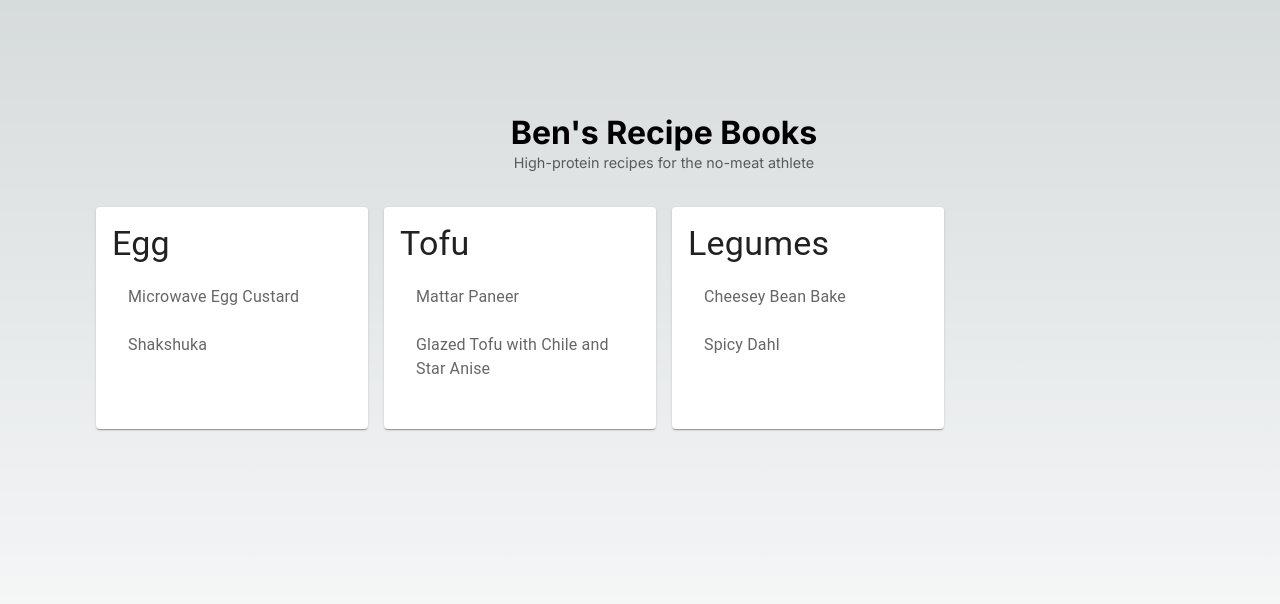
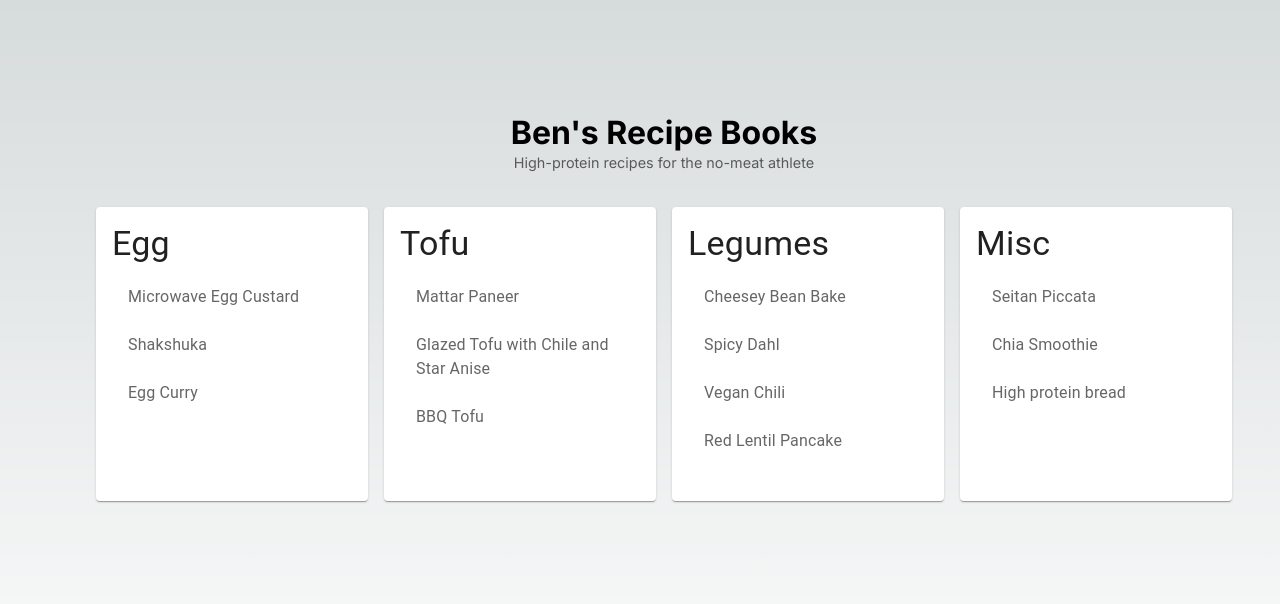
Before and after one commit to timoclesc/bens-recipe-book, a Next.js app: page / in a window 1280 px wide. Shown: the top 604 px of the page. Built offline with nearby package versions, Linux system fonts and the light colour scheme.

Commit message:
Add more recipes

```diff
--- a/components/RecipeCard/RecipeCard.tsx
+++ b/components/RecipeCard/RecipeCard.tsx
@@ -3,7 +3,7 @@ import Card from '@mui/material/Card';
 import CardMedia from '@mui/material/CardMedia';
 import CardContent from '@mui/material/CardContent';
 import Typography from '@mui/material/Typography';
-import { Recipe } from 'schema-dts';
+import { Recipe, ImageObject  } from 'schema-dts';
 import styles from './RecipeCard.module.css';
 
 import dayjs from 'dayjs';
@@ -18,6 +18,22 @@ type Props = {
   url: string;
 }
 
+function getImageSrc (image: string | ImageObject[] | object ): string {
+  if (typeof image === 'string') {
+    return image;
+  }
+
+  if ( Array.isArray(image) && typeof image[image.length - 1] === 'string') {
+    return image[image.length - 1];
+  }
+
+  if ( Array.isArray(image) && typeof image[image.length - 1] === 'object') {
+    return image[image.length -1].url;
+  }
+
+  return '';
+}
+
 export const RecipeCard:FC<Props> = ({
     recipe,
     url
@@ -27,7 +43,7 @@ export const RecipeCard:FC<Props> = ({
       { recipe.image ?
       <CardMedia
         sx={{ aspectRatio: 1.3 }}
-        image={ Array.isArray(recipe.image) ? recipe.image[recipe.image.length - 1] : recipe.image}
+        image={getImageSrc(recipe.image)}
         title=""
       />
         : undefined }
--- a/src/app/page.tsx
+++ b/src/app/page.tsx
@@ -16,7 +16,11 @@ const eggs: RecipeLinkType[] = [
   {
     name: 'Shakshuka',
     url: 'https://cooking.nytimes.com/recipes/1014721-shakshuka-with-feta',
-  }
+  },
+  {
+    name: 'Egg Curry',
+    url: 'https://cooking.nytimes.com/recipes/1020912-egg-curry'
+  },
 ];
 
 const tofu: RecipeLinkType[] = [
@@ -27,10 +31,14 @@ const tofu: RecipeLinkType[] = [
   {
     name: 'Glazed Tofu with Chile and Star Anise',
     url: 'https://cooking.nytimes.com/recipes/1022167-glazed-tofu-with-chile-and-star-anise'
+  },
+  {
+    name: 'BBQ Tofu',
+    url: 'https://cooking.nytimes.com/recipes/1021720-folamis-bbq-tofu'
   }
 ];
 
-const beans: RecipeLinkType[] = [
+const legumes: RecipeLinkType[] = [
   {
     name: 'Cheesey Bean Bake',
     url: 'https://cooking.nytimes.com/recipes/1020705-cheesy-spicy-black-bean-bake',
@@ -38,6 +46,29 @@ const beans: RecipeLinkType[] = [
   {
     name: 'Spicy Dahl',
     url: 'https://biancazapatka.com/en/red-lentil-dahl/'
+  },
+  {
+    name: 'Vegan Chili',
+    url: 'https://cooking.nytimes.com/recipes/1020866-vegan-chili'
+  },
+  {
+    name: 'Red Lentil Pancake',
+    url: 'https://www.lazycatkitchen.com/red-lentil-pancakes/'
+  }
+];
+
+const misc: RecipeLinkType[] = [
+  {
+    name: 'Seitan Piccata',
+    url: 'https://www.delish.com/cooking/recipe-ideas/a35569963/vegan-piccata-recipe/',
+  },
+  {
+    name: 'Chia Smoothie',
+    url: 'https://www.acouplecooks.com/chia-seed-smoothie/'
+  },
+  {
+    name: 'High protein bread',
+    url: 'https://holycowvegan.net/high-protein-whole-wheat-sandwich-bread/'
   }
 ];
 
@@ -70,7 +101,8 @@ export default function Home() {
         </header>
         <RecipeList label="Egg" recipeList={eggs} handleLinkClick={handleRecipe} />
         <RecipeList label="Tofu" recipeList={tofu} handleLinkClick={handleRecipe} />
-        <RecipeList label="Legumes" recipeList={beans} handleLinkClick={handleRecipe} />
+        <RecipeList label="Legumes" recipeList={legumes} handleLinkClick={handleRecipe} />
+        <RecipeList label="Misc" recipeList={misc} handleLinkClick={handleRecipe} />
 
         <div className={styles.recipeContainer}>
           { url ? (recipe ? <RecipeCard recipe={recipe} url={url}/> : <>Loading</>) : undefined }
```
